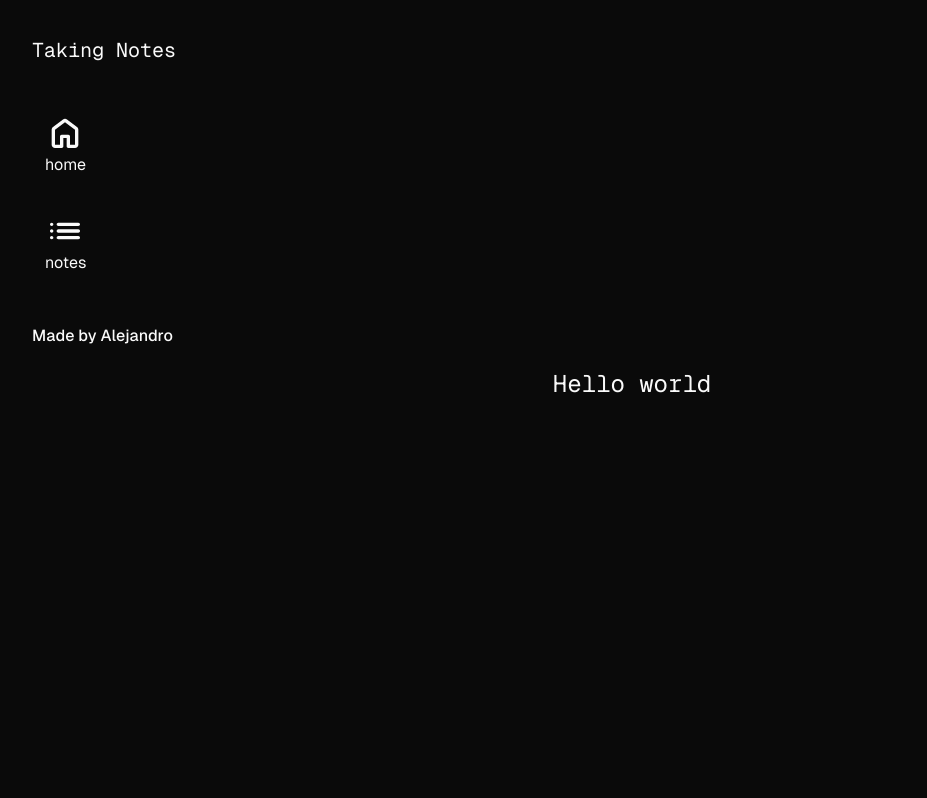
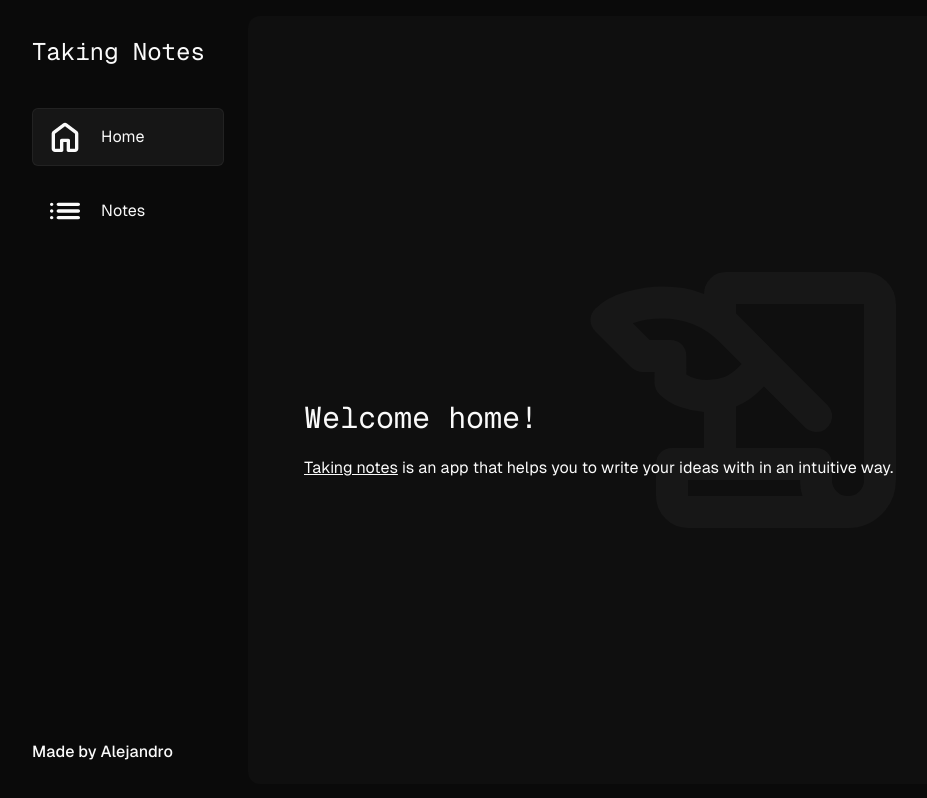
Before and after one commit to AlejandroDalzotto/taking-notes, a Next.js app: page / in a window 1280 px wide. Shown: the top 798 px of the page, without its empty margins (8-935 px from the left). Built offline with nearby package versions, Linux system fonts and the light colour scheme.

Commit message:
add new UI

```diff
--- a/src/app/layout.tsx
+++ b/src/app/layout.tsx
@@ -27,7 +27,7 @@ export default function RootLayout({
   return (
     <html lang="en">
       <body
-        className={`${geistSans.variable} ${geistMono.variable} antialiased font-geist-sans w-screen relative p-4 h-screen text-neutral-50 fill-neutral-50 bg-neutral-950`}
+        className={`${geistSans.variable} ${geistMono.variable} antialiased flex font-geist-sans w-screen relative p-4 h-screen text-neutral-50 bg-neutral-950`}
       >
         <Navbar />
         <main className="w-full h-full">
--- a/src/app/notes/page.tsx
+++ b/src/app/notes/page.tsx
@@ -4,7 +4,11 @@ const NotesList = lazy(() => import("@/components/NotesList"));
 
 export default function NotesPage() {
   return (
-    <div>
+    <div className="flex pt-20 items-start flex-col min-h-full max-h-full bg-white/[.02] rounded-xl p-4">
+      <header className="w-full">
+        <h1 className="mb-5 text-3xl font-geist-mono">Notes list</h1>
+        <p className="mb-5 text-lg">There you have all the notes you&apos;ve written</p>
+      </header>
       <NotesList />
     </div>
   )
--- a/src/app/page.tsx
+++ b/src/app/page.tsx
@@ -1,7 +1,15 @@
 export default function Home() {
   return (
-    <div className="flex items-center justify-center">
-      <p className="text-2xl font-geist-mono ">Hello world</p>
+    <div className="flex flex-col pt-20 justify-center min-h-full max-h-full bg-white/[.02] rounded-xl px-14 relative">
+      <svg className="absolute -translate-x-1/2 -translate-y-1/2 fill-neutral-50/[0.03] -z-10 w-96 h-96 top-1/2 left-1/2">
+        <use xlinkHref="/sprites.svg#history" />
+      </svg>
+      <header>
+        <h1 className="mb-5 text-3xl font-geist-mono">Welcome home!</h1>
+      </header>
+      <section>
+        <p><span className="underline">Taking notes</span> is an app that helps you to write your ideas with in an intuitive way.</p>
+      </section>
     </div>
   );
 }
--- a/src/components/Navbar.tsx
+++ b/src/components/Navbar.tsx
@@ -1,14 +1,20 @@
+"use client"
+
+import Link from "next/link";
+import { usePathname } from "next/navigation";
+import clsx from "clsx"
 import { navLinks } from "@/lib/constants";
-import Link from "next/link";
 
 export default function Navbar() {
 
+  const pathname = usePathname()
+
   return (
-    <nav className="px-6 py-5 flex flex-col gap-y-10">
+    <nav className="flex flex-col px-6 py-5 min-w-60 gap-y-10">
 
-      <p className="font-geist-mono text-xl">Taking Notes</p>
+      <p className="text-2xl font-geist-mono">Taking Notes</p>
 
-      <ul className="flex flex-col gap-y-4 flex-grow">
+      <ul className="flex flex-col flex-grow gap-y-4">
         {
           navLinks.map(link => {
 
@@ -16,9 +22,12 @@ export default function Navbar() {
               <Link
                 key={link.id}
                 href={link.href}
-                className="py-2 px-3 rounded-md border border-transparent transition-colors hover:border-white/5"
+                className={clsx(
+                  "flex items-center px-3 py-2 capitalize transition-colors border border-transparent rounded-md gap-x-4 hover:bg-white/5 hover:border-white/5",
+                  {"bg-white/5 border-white/5": pathname === link.href}
+                )}
               >
-                <svg className="w-10 h-10">
+                <svg className="w-10 h-10 fill-neutral-50">
                   <use xlinkHref={`/sprites.svg#${link.icon}`} />
                 </svg>
                 {link.label}
--- a/src/components/NotesList.tsx
+++ b/src/components/NotesList.tsx
@@ -1,8 +1,8 @@
 "use client";
 
 import { useEffect, useState } from "react";
-import { create, findAll } from "@/lib/notes.service";
-import type { Note, NoteEntry } from "@/lib/types";
+import { findAll } from "@/lib/notes.service";
+import type { Note } from "@/lib/types";
 
 export default function NotesList() {
 
@@ -18,36 +18,26 @@ export default function NotesList() {
     load();
   }, [])
 
-  const createNote = async () => {
-
-    const newEntry: NoteEntry = {
-      title: "random title",
-      body: "random body"
-    }
-
-    await create(newEntry)
-
-    const newValues = await findAll()
-    setNotes(newValues)
-  }
-
 
   return (
-    <div>
-      <h1>List</h1>
-      <div className="flex flex-col gap-y-2">
+    <div className="grid flex-grow w-full grid-cols-1 gap-5 overflow-y-auto lg:grid-cols-2 xl:grid-cols-3">
       {
         notes.map(note => {
 
           return (
-              <div key={note.id}>
-                <p>{note.title}</p>
+            <div
+              className="flex flex-col w-full p-5 transition-colors border rounded-lg hover:bg-white/10 hover:border-white/15 gap-y-3 h-fit border-white/10 bg-white/5"
+              key={note.id}>
+              <header className="flex items-center justify-between gap-x-10">
+                <p className="text-xl capitalize font-geist-mono">{note.title}</p>
+                <span className="text-neutral-400">{note.createdAt}</span>
+              </header>
+              <p className="truncate text-neutral-200">{note.body}</p>
             </div>
           )
         })
       }
     </div>
-      <button onClick={createNote}>insert</button>
-    </div>
+
   )
 }
```
Lines whose indentation alone changed are shown as unchanged.
